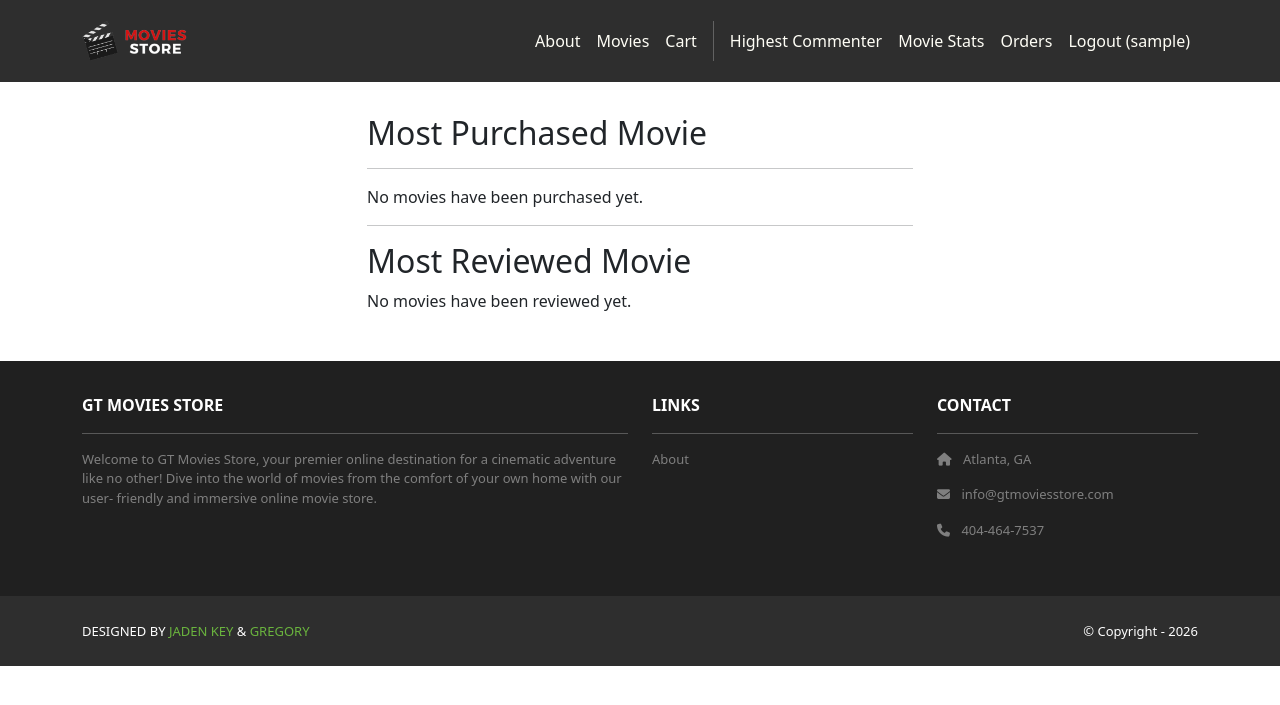
After one commit to JadenKey/Movies-Store, a Django app: page /movies/movie_stats/ in a window 1280 px wide. The commit adds this page. Shown: the top 705 px of the page. Run offline with Django 5.2, Linux system fonts and the light colour scheme; the visitor is signed in with stand-in values (Sample User, id 1); data that the repository does not hold is empty; some libraries are stand-ins or nearby versions.

Commit message:
Story 5 Added

```diff
--- /dev/null
+++ b/movies/templates/movies/movie_stats.html
@@ -0,0 +1,30 @@
+{% extends 'base.html' %}
+{% block content %}
+<div class="p-3">
+  <div class="container">
+    <div class="row mt-3">
+      <div class="col-md-6 mx-auto mb-3">
+        <h2>Most Purchased Movie</h2>
+        <hr />
+        {% if template_data.most_purchased %}
+        <p><b>Movie:</b> {{ template_data.most_purchased.name }}</p>
+        <p><b>Times Purchased:</b> {{ template_data.most_purchased.purchase_sum }}</p>
+        {% else %}
+        <p>No movies have been purchased yet.</p>
+        {% endif %}
+        <hr />
+        <h2>Most Reviewed Movie</h2>
+        {% if template_data.most_reviewed %}
+        <p><b>Movie:</b> {{ template_data.most_reviewed.name }}</p>
+        <p><b>Times Reviewed:</b> {{ template_data.most_reviewed.review_sum }}</p>
+        {% else %}
+        <p>No movies have been reviewed yet.</p>
+        {% endif %}
+      </div>
+    </div>
+  </div>
+</div>
+
+
+
+{% endblock content %}
--- a/movies/urls.py
+++ b/movies/urls.py
@@ -13,4 +13,6 @@ urlpatterns = [
         views.report_review, name='movies.report_review'),
     path('highest-commenter/', views.highest_commenter, name='movies.highest_commenter'),
     path('<int:id>/rating/', views.create_rating, name='movies.create_rating'),
+    path('movie_stats/', views.movie_stats, name='movies.movie_stats'),
+
 ]
--- a/movies/views.py
+++ b/movies/views.py
@@ -1,7 +1,7 @@
 from django.shortcuts import render, redirect, get_object_or_404
 from .models import Movie, Review, Rating
 from django.contrib.auth.decorators import login_required
-from django.db.models import Count, Avg
+from django.db.models import Count, Avg, Sum
 from django.contrib.admin.views.decorators import staff_member_required
 from django.contrib.auth.models import User
 
@@ -88,6 +88,17 @@ def highest_commenter(request):
     template_data['top_user'] = top_user
     return render(request, 'movies/highest_commenter.html', {'template_data': template_data})
 
+@staff_member_required
+def movie_stats(request):
+    most_purchased = Movie.objects.annotate(purchase_sum = Sum('item__quantity')).filter(purchase_sum__gt=0).order_by("-purchase_sum").first()
+    most_reviewed = Movie.objects.annotate(review_sum = Count('review')).filter(review_sum__gt=0).order_by("-review_sum").first()
+    template_data = {}
+    template_data['title'] = 'Movie stats'
+    template_data['most_purchased'] = most_purchased
+    template_data['most_reviewed'] = most_reviewed
+    return render(request, 'movies/movie_stats.html', {"template_data": template_data})
+
+
 @login_required
 def create_rating(request, id):
     if request.method == 'POST':
--- a/moviesstore/templates/base.html
+++ b/moviesstore/templates/base.html
@@ -50,6 +50,9 @@
               {% if user.is_staff %}
               <a class="nav-link"
                 href="{% url 'movies.highest_commenter' %}">Highest Commenter
+              </a>
+              <a class="nav-link"
+                href="{% url 'movies.movie_stats' %}">Movie Stats
               </a>
               {% endif %}
             <a class="nav-link"
```
